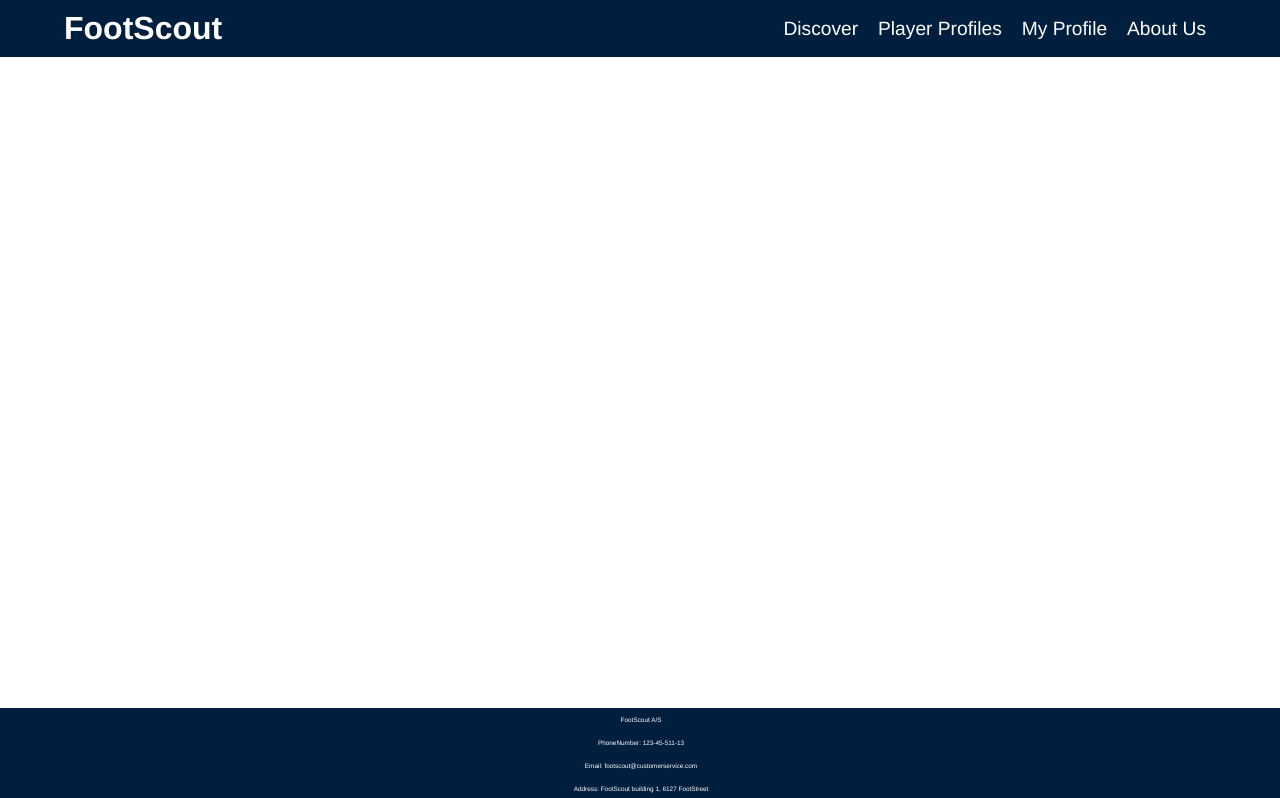
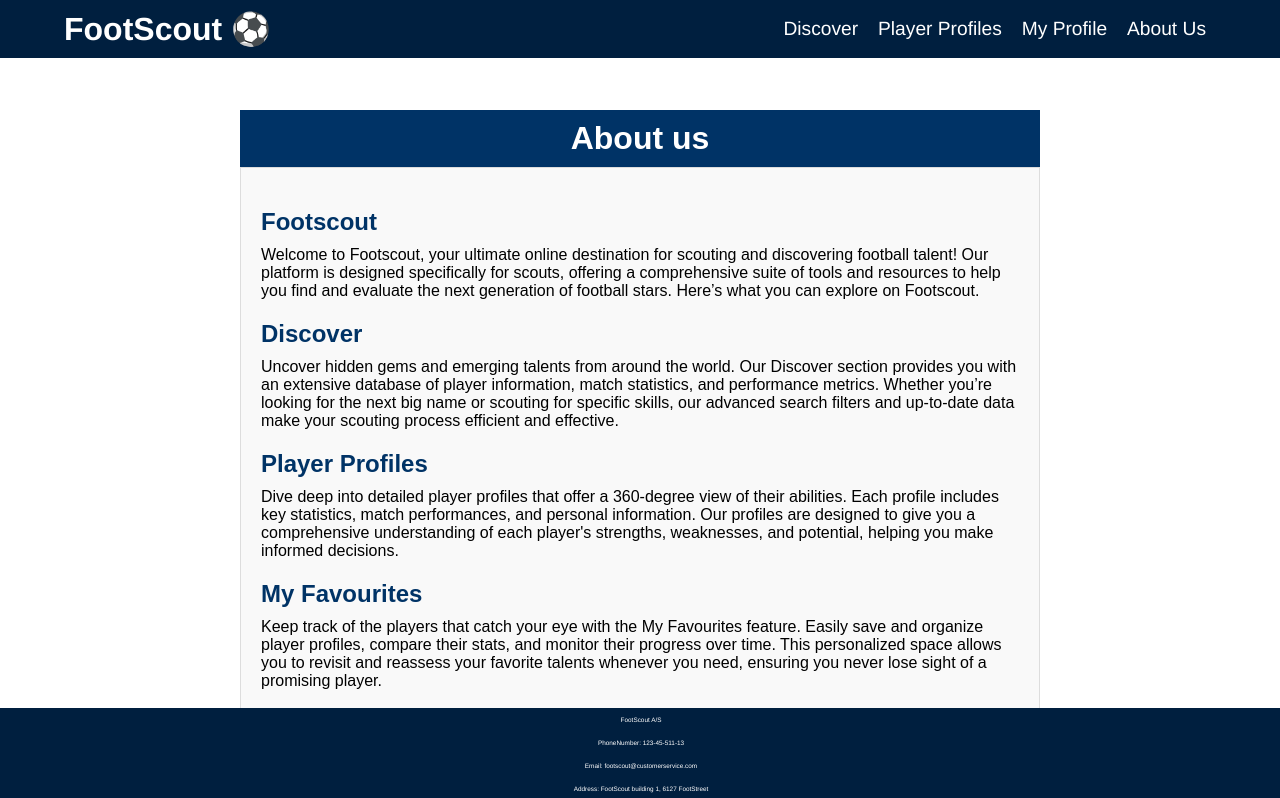
Before and after one commit to h589487/footscout, a Vue app: page /aboutUs in a window 1280 px wide. Shown: the top 798 px of the page. Built offline with nearby package versions, Linux system fonts and the light colour scheme.

Commit message:
discover og about us lagt til

```diff
--- /dev/null
+++ b/src/Components/AboutUs.vue
@@ -0,0 +1,78 @@
+<template>
+    <div class="about-us">
+      <div class="header">
+        <h1>About us</h1>
+      </div>
+      <div class="content">
+        <section class="section">
+          <h2>Footscout</h2>
+          <p>
+            Welcome to Footscout, your ultimate online destination for scouting and discovering football talent! Our platform is designed specifically for scouts, offering a comprehensive suite of tools and resources to help you find and evaluate the next generation of football stars. Here’s what you can explore on Footscout.
+          </p>
+        </section>
+        <section class="section">
+          <h2>Discover</h2>
+          <p>
+            Uncover hidden gems and emerging talents from around the world. Our Discover section provides you with an extensive database of player information, match statistics, and performance metrics. Whether you’re looking for the next big name or scouting for specific skills, our advanced search filters and up-to-date data make your scouting process efficient and effective.
+          </p>
+        </section>
+        <section class="section">
+          <h2>Player Profiles</h2>
+          <p>
+            Dive deep into detailed player profiles that offer a 360-degree view of their abilities. Each profile includes key statistics, match performances, and personal information. Our profiles are designed to give you a comprehensive understanding of each player's strengths, weaknesses, and potential, helping you make informed decisions.
+          </p>
+        </section>
+        <section class="section">
+          <h2>My Favourites</h2>
+          <p>
+            Keep track of the players that catch your eye with the My Favourites feature. Easily save and organize player profiles, compare their stats, and monitor their progress over time. This personalized space allows you to revisit and reassess your favorite talents whenever you need, ensuring you never lose sight of a promising player.
+          </p>
+        </section>
+        <section class="section">
+          <h2>About Us</h2>
+          <p>
+            Footscout was created by a team of football enthusiasts and professionals who understand the challenges and needs of modern scouting. Our mission is to provide scouts with the most reliable and detailed information available, helping you discover and nurture the football stars of tomorrow. We combine cutting-edge technology with a passion for the sport to deliver a platform that enhances your scouting capabilities.
+          </p>
+          <p>
+            Join Footscout today and take your scouting to the next level! With our robust tools and extensive database, you’ll have everything you need to discover, evaluate, and track the best football talent worldwide.
+          </p>
+        </section>
+      </div>
+    </div>
+  </template>
+
+  <script setup>
+  </script>
+
+  <style scoped>
+  .about-us {
+    font-family: Arial, sans-serif;
+    max-width: 800px;
+    margin: 0 auto;
+    padding: 20px;
+  }
+  .header {
+    background-color: #003366;
+    color: #fff;
+    padding: 10px;
+    text-align: center;
+  }
+  .header h1 {
+    margin: 0;
+  }
+  .content {
+    padding: 20px;
+    background-color: #f9f9f9;
+    border: 1px solid #ddd;
+  }
+  .section {
+    margin-bottom: 20px;
+  }
+  .section h2 {
+    color: #003366;
+    margin-bottom: 10px;
+  }
+  .section p {
+    margin: 0 0 10px;
+  }
+  </style>
--- /dev/null
+++ b/src/Components/Discover.vue
@@ -0,0 +1,64 @@
+<template>
+    <div class="discover">
+      <div class="background-image">
+        <div class="search-bar">
+          <input type="text" placeholder="Search for teams, players, country or leagues..." />
+          <button><i class="fa fa-search"></i></button>
+        </div>
+      </div>
+    </div>
+  </template>
+
+  <script setup>
+  </script>
+
+  <style scoped>
+  .discover {
+    height: 100vh;
+    display: flex;
+    justify-content: center;
+    align-items: center;
+    background-image: url('https://www.juliatannerart.co.uk/wp-content/uploads/2019/09/corner-kick-fine-art-giclee-print-football-painting-picture-liverpool-arsenal-chelsea-manchester-united-wall-art.jpg');
+    background-size: cover;
+    background-position: center;
+    position: relative;
+  }
+
+  .background-image {
+    width: 100%;
+    height: 100%;
+    display: flex;
+    justify-content: center;
+    align-items: center;
+  }
+
+  .search-bar {
+    display: flex;
+    align-items: center;
+    background: rgba(255, 255, 255, 0.8);
+    border-radius: 25px;
+    padding: 10px 20px;
+    box-shadow: 0 4px 8px rgba(0, 0, 0, 0.2);
+  }
+
+  .search-bar input {
+    border: none;
+    outline: none;
+    padding: 10px;
+    border-radius: 20px;
+    font-size: 16px;
+    width: 300px;
+  }
+
+  .search-bar button {
+    border: none;
+    background: none;
+    cursor: pointer;
+    padding: 10px;
+  }
+
+  .search-bar button i {
+    font-size: 20px;
+    color: #333;
+  }
+  </style>
--- a/src/Components/PageFooter.vue
+++ b/src/Components/PageFooter.vue
@@ -16,7 +16,7 @@
 
 <style scoped>
 footer {
-  background-color: #001f3f; /* Marineblå farge */
+  background-color: #001f3f;
   color: #fff;
   text-align: center;
   padding: 0.0125rem 0.065rem;
--- a/src/Components/PageHeader.vue
+++ b/src/Components/PageHeader.vue
@@ -5,13 +5,13 @@
 <template>
     <header>
         <div class="header-content">
-            <h1>FootScout</h1>
+            <h1>FootScout ⚽</h1>
             <nav>
                 <ul>
                     <li><router-link to="/discover">Discover</router-link></li>
-                    <li><a href="#">Player Profiles</a></li>
+                    <li><router-link to="/playerList">Player Profiles</router-link></li>
                     <li><a href="#">My Profile</a></li>
-                    <li><a href="#">About Us</a></li>
+                    <li><router-link to="/aboutUs">About Us</router-link></li>
                 </ul>
             </nav>
         </div>
--- a/src/Components/Search.vue
+++ b/src/Components/Search.vue
@@ -14,6 +14,7 @@ const marketValue = ref('');
 const players = ref([]);
 const error = ref('');
 
+//For filtrering
 const nationalities = ref([]);
 const clubs = ref([]);
 const positions = ref([]);
--- a/src/router/index.ts
+++ b/src/router/index.ts
@@ -2,6 +2,8 @@ import { createRouter, createWebHistory } from 'vue-router'
 //import Test from '@/Components/Test.vue'
 import Search from '../Components/Search.vue'
 import PlayerList from '../Components/PlayerList.vue';
+import AboutUs from '../Components/AboutUs.vue';
+import Discover from '../Components/Discover.vue';
 
 const routes = [
   {
@@ -10,8 +12,19 @@ const routes = [
     component: Search,
   },
   {
+    path: '/playerList',
+    redirect: '/search' // Omdiriger fra /home til /search
+  },
+
+  {
+    path: '/aboutUs',
+    name: 'AboutUs', // Omdiriger fra /home til /search
+    component: AboutUs
+  },
+  {
     path: '/discover',
-    redirect: '/search' // Omdiriger fra /home til /search
+    name: 'Discover', // Omdiriger fra /home til /search
+    component: Discover
   },
   {
     path: '/player/:searchText',
```
Also changed, not shown: server.js (+5 -5 lines).
